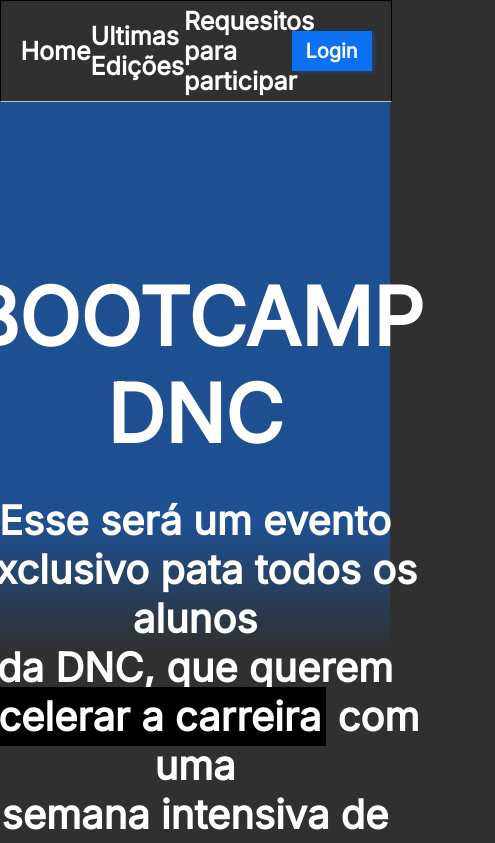
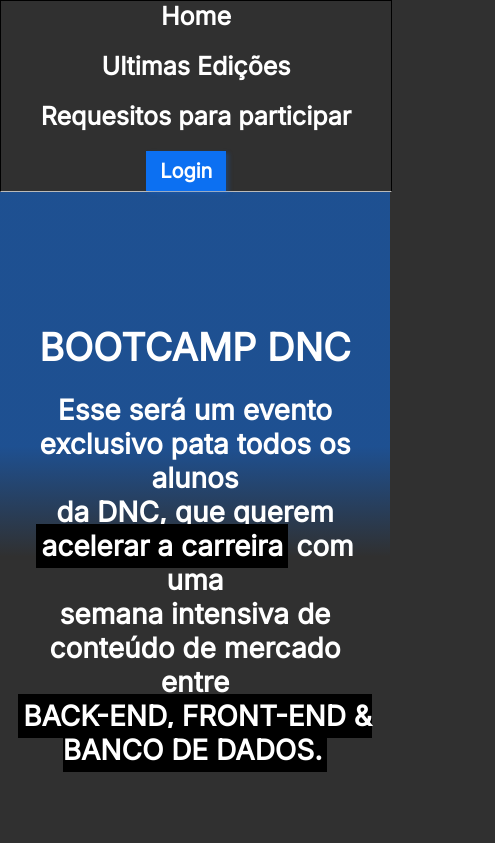
Before and after one commit to CatiaAlmeida/bootcamp-dnc, a plain HTML site: page index.html in a window 390 px wide. Shown: the top 843 px of the page, 495 px wide, since content can reach past the window. Drawn offline with Linux system fonts and the light colour scheme.

Commit message:
Adicionando mediaquery para mobile

```diff
--- a/estilo.css
+++ b/estilo.css
@@ -260,3 +260,52 @@
         footer .linha2 a:hover{
             color: var(--cinza-hover);
         }
+
+@media only screen and (max-width: 600px){
+
+    /* Menu */
+    #principal{
+        flex-direction: column;
+        height:auto;
+    }
+
+    #menu{
+        flex-direction: column;
+        width:100%;
+        margin:0px;
+
+    }
+
+    #menu a{
+        height:50px;
+        align-items: center;
+        height:50px;
+
+     }
+
+     #principal buttom{
+        width:100px;
+        margin:0px;
+     }
+
+     /* Section */
+
+     section h1{
+        font-size:38px;
+     }
+
+     section h2{
+        font-size:28px;
+        padding-right:15px;
+        padding-left:15px;
+     }
+
+     form{
+        width: 95%;
+        font-size:20px;
+     }
+
+     .checkbox-itens label{
+        font-size:17px;
+     }
+}
```
